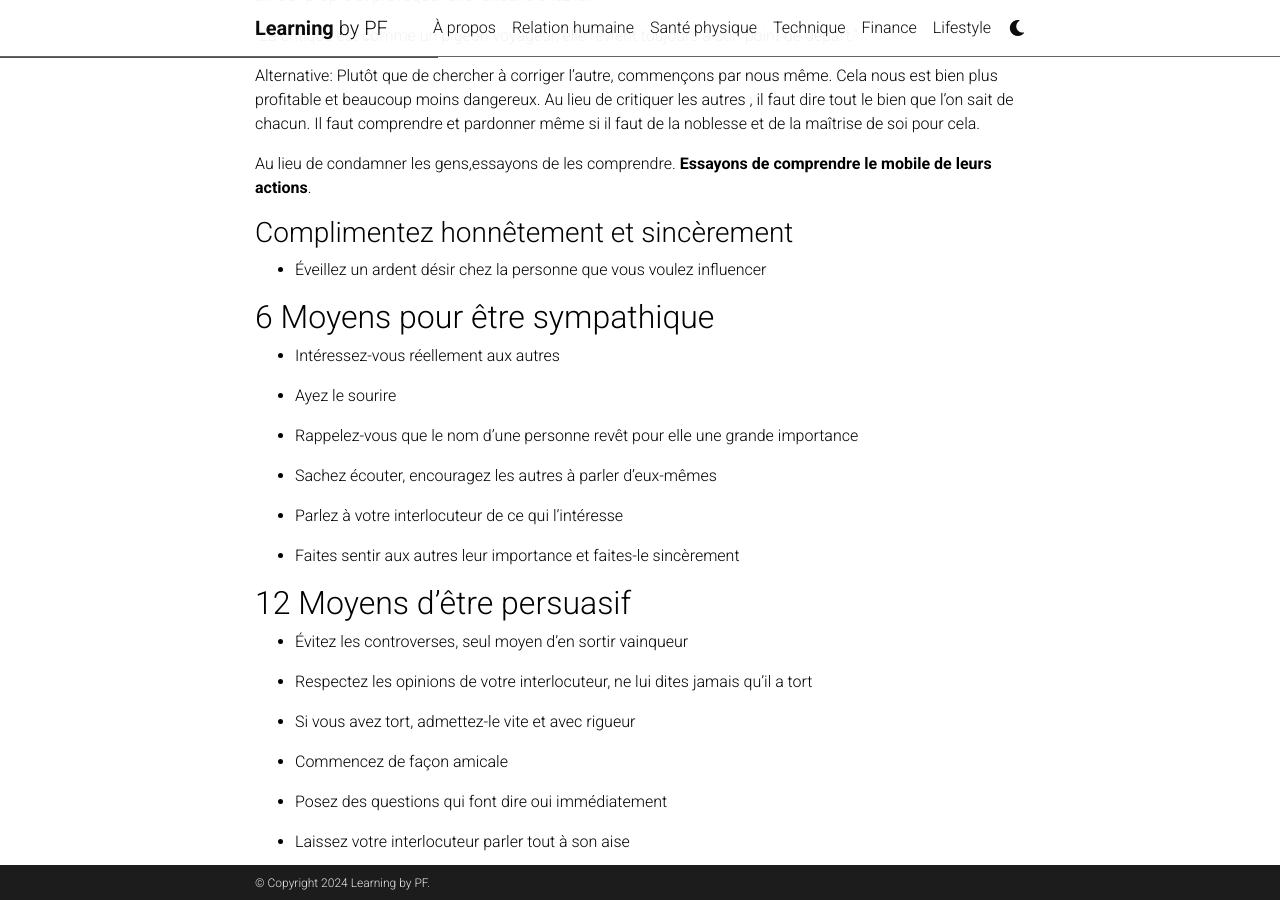
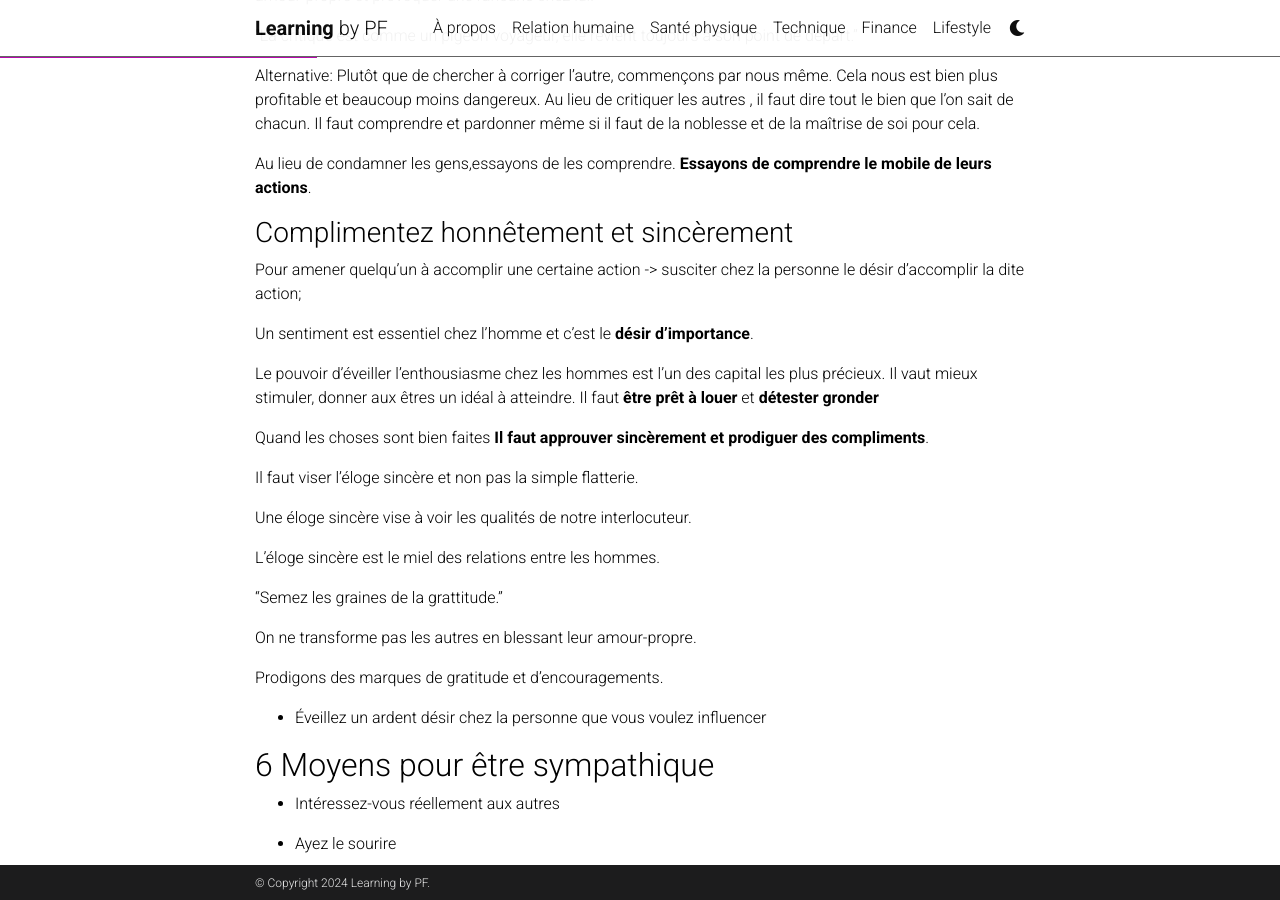
Before and after one commit to mpek29/learning, a Jekyll site: the page built from _interpersonal_relationship/make_friends_influence.md, in a window 1280 px wide and 900 px high, scrolled down 401 px. Built offline with Jekyll 4.4.1, drawn with Linux system fonts in a browser that asks for light colours; comment, search, counter and statistics services are not loaded; a style sheet for code colours, icons or effects is not loaded.

Commit message:
Update make_friends_influence.md

```diff
--- a/_interpersonal_relationship/make_friends_influence.md
+++ b/_interpersonal_relationship/make_friends_influence.md
@@ -21,6 +21,27 @@ Au lieu de condamner les gens,essayons de les comprendre. **Essayons de comprend
 
 
 ### Complimentez honnêtement et sincèrement
+Pour amener quelqu'un à accomplir une certaine action -> susciter chez la personne le désir d'accomplir la dite action;
+
+Un sentiment est essentiel chez l'homme et c'est le **désir d'importance**.
+
+Le pouvoir d'éveiller l'enthousiasme chez les hommes est l'un des capital les plus précieux.
+Il vaut mieux stimuler, donner aux êtres un idéal à atteindre. Il faut **être prêt à louer** et **détester gronder**
+
+Quand les choses sont bien faites **Il faut approuver sincèrement et prodiguer des compliments**.
+
+Il faut viser l'éloge sincère et non pas la simple flatterie.
+
+Une éloge sincère vise à voir les qualités de notre interlocuteur.
+
+L'éloge sincère est le miel des relations entre les hommes.
+
+"Semez les graines de la grattitude."
+
+On ne transforme pas les autres en blessant leur amour-propre.
+
+Prodigons des marques de gratitude et d'encouragements.
+
 
 
 - Éveillez un ardent désir chez la personne que vous voulez influencer
```
